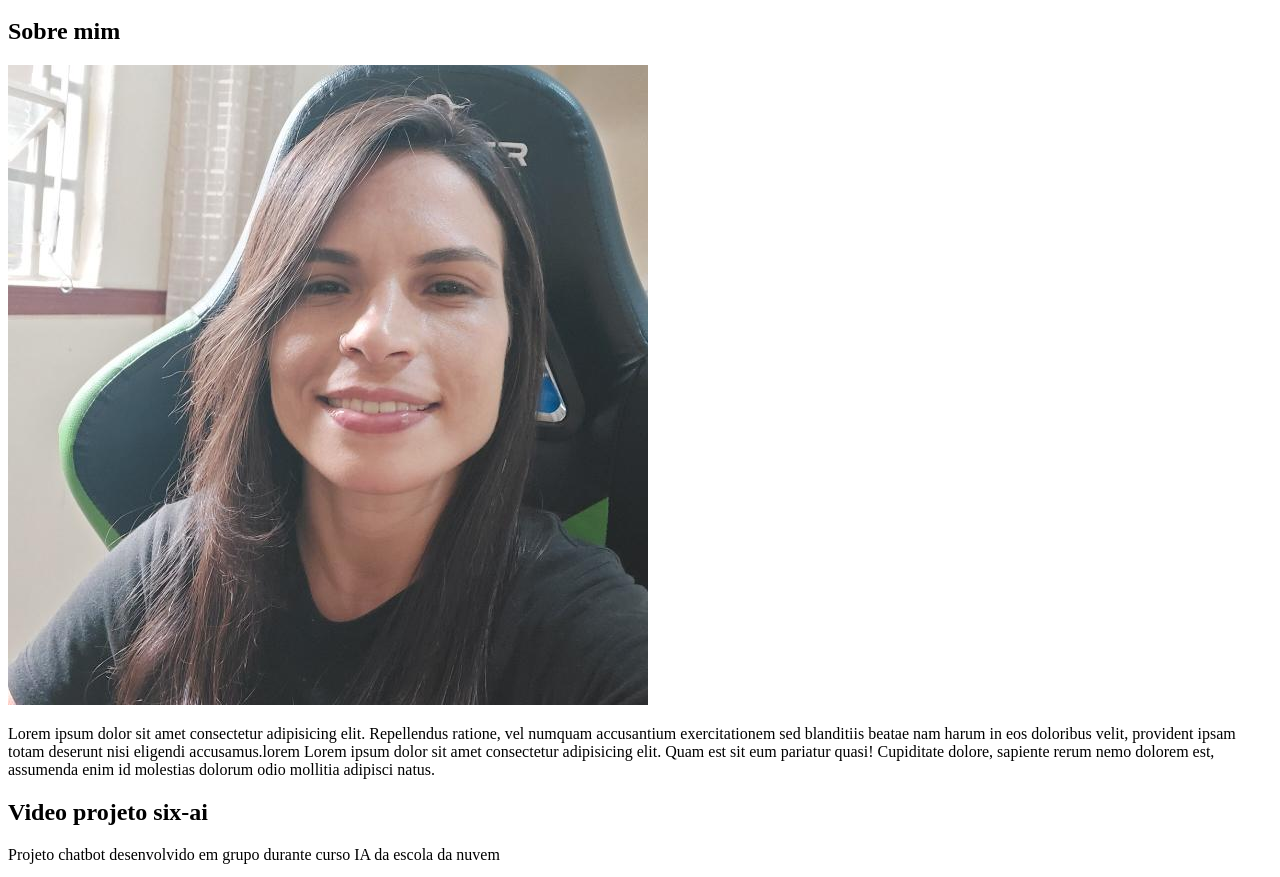
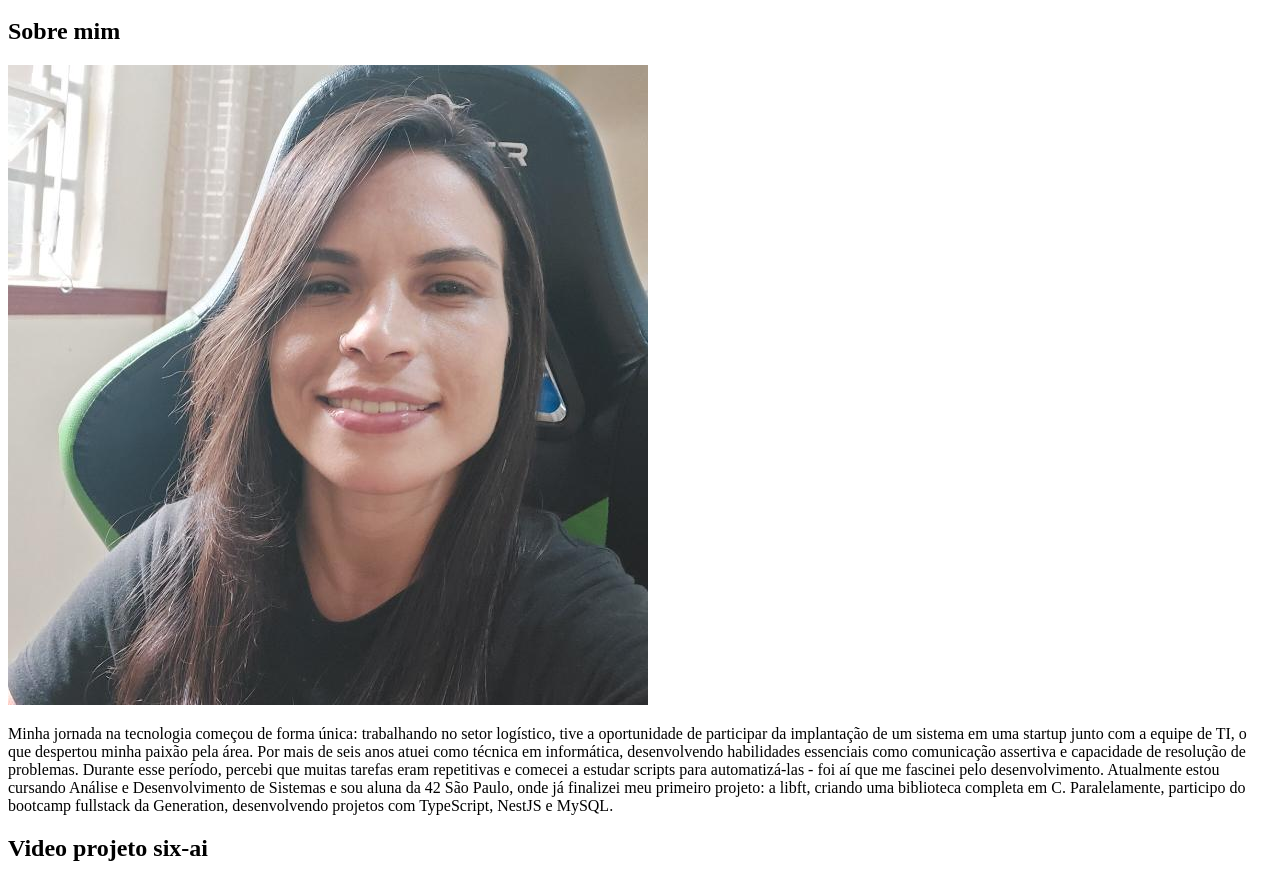
Before and after one commit to vsantosj/portifolio_gen, a plain HTML site: page index.html in a window 1280 px wide. Shown: the part 118-995 px from the top of the page. Drawn offline with Linux system fonts and the light colour scheme.

Commit message:
update: add text about me

```diff
--- a/index.html
+++ b/index.html
@@ -27,11 +27,19 @@
             <h2>Sobre mim</h2>
             <article>
                 <img src="./assets/img/viviane.jpeg" alt="foto de viviane santos">
-                <p>Lorem ipsum dolor sit amet consectetur adipisicing elit. Repellendus ratione, vel numquam accusantium
-                    exercitationem sed blanditiis beatae nam harum in eos doloribus velit, provident ipsam totam
-                    deserunt nisi eligendi accusamus.lorem Lorem ipsum dolor sit amet consectetur adipisicing elit. Quam
-                    est sit eum pariatur quasi! Cupiditate dolore, sapiente rerum nemo dolorem est, assumenda enim id
-                    molestias dolorum odio mollitia adipisci natus.</p>
+                <p>Minha jornada na tecnologia começou de forma única: trabalhando no setor logístico, tive a
+                    oportunidade de participar da implantação de um sistema em uma startup junto com a equipe de TI, o
+                    que despertou minha paixão pela área.
+
+                    Por mais de seis anos atuei como técnica em informática, desenvolvendo habilidades essenciais como
+                    comunicação assertiva e capacidade de resolução de problemas. Durante esse período, percebi que
+                    muitas tarefas eram repetitivas e comecei a estudar scripts para automatizá-las - foi aí que me
+                    fascinei pelo desenvolvimento.
+
+                    Atualmente estou cursando Análise e Desenvolvimento de Sistemas e sou aluna da 42 São Paulo, onde já
+                    finalizei meu primeiro projeto: a libft, criando uma biblioteca completa em C. Paralelamente,
+                    participo do bootcamp fullstack da Generation, desenvolvendo projetos com TypeScript, NestJS e
+                    MySQL.</p>
             </article>
         </section>
         <section id="video">
```
